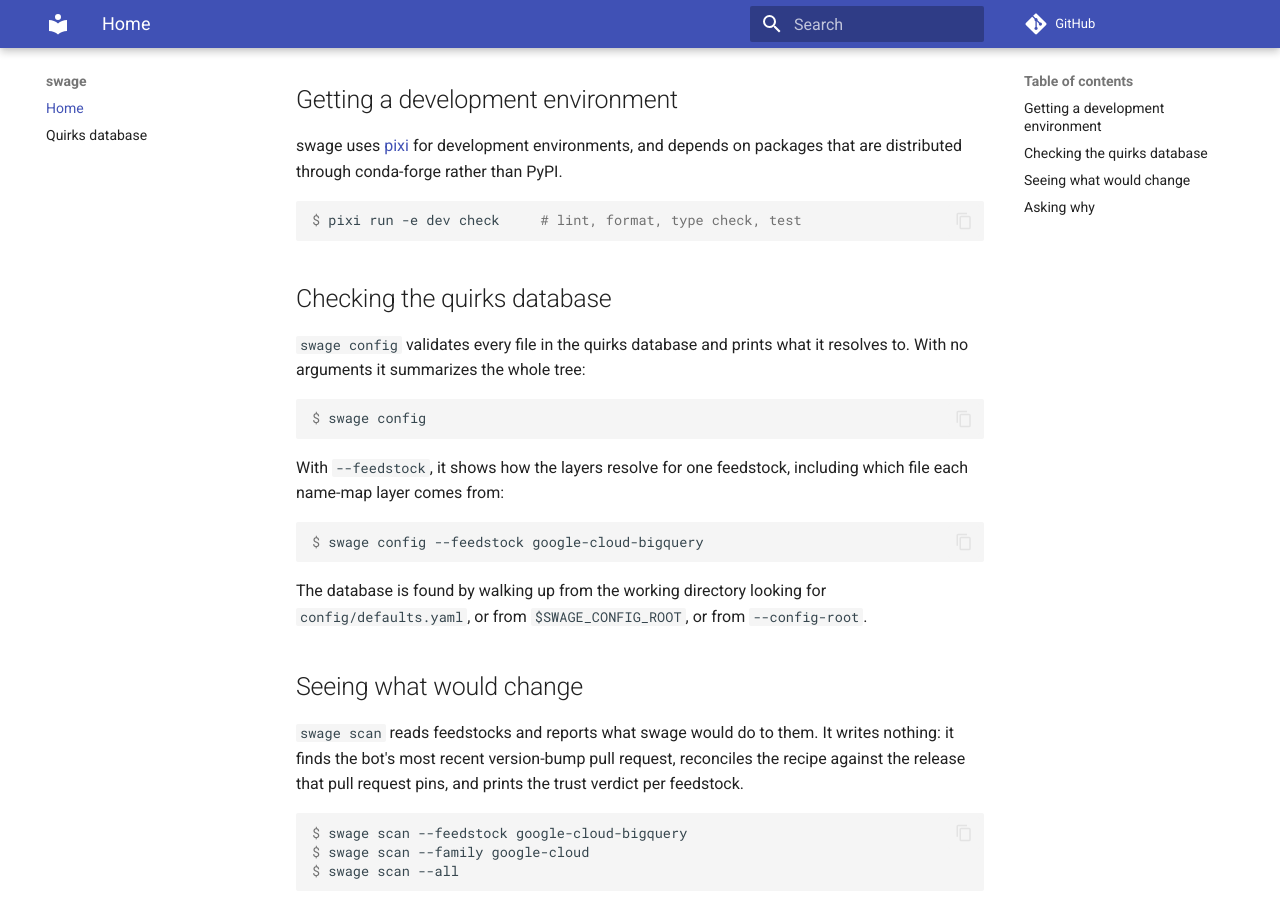
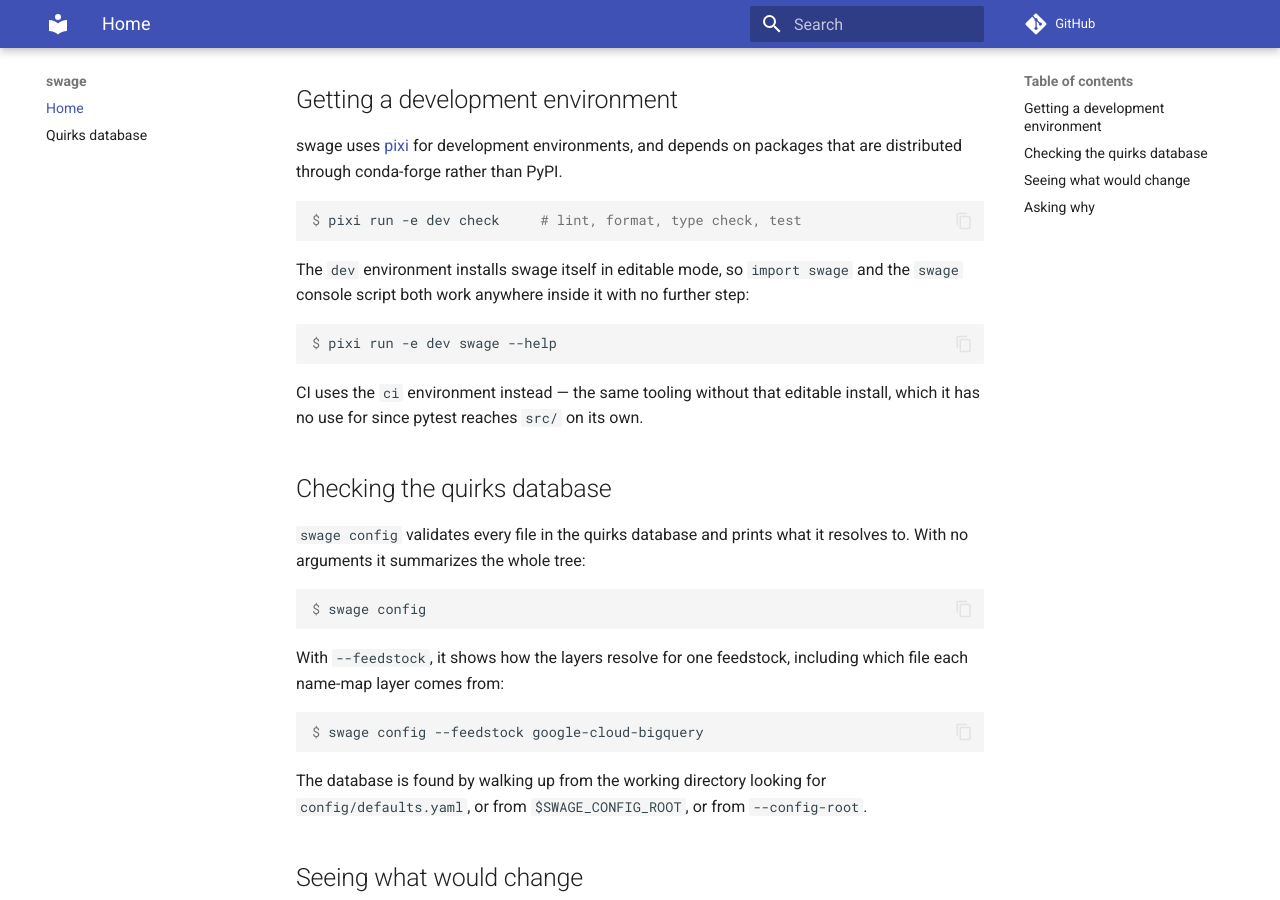
Before and after one commit to xylar/swage, an MkDocs documentation site: the page built from docs/index.md, in a window 1280 px wide and 900 px high, scrolled down 497 px. Built offline with MkDocs 1.6.1 and Material for MkDocs 9.7.7, drawn with Linux system fonts in a browser that asks for light colours; comment, search, counter and statistics services are not loaded.

Commit message:
Install swage editable in the dev environment, not in CI
A fresh worktree had `swage` importable only from inside pytest, which reaches
`src/` through `pythonpath`. Everything else in the environment -- `pixi run -e
dev python -c "import swage"`, the `swage` console script the docs already
invoke -- failed until someone remembered `pixi run -e dev dev-install`. A
manual step that only some commands need is a step that gets forgotten, and the
symptom is a ModuleNotFoundError that says nothing about the cause.

The old comment ruled this out on the grounds that a pypi-dependency drags in
prefix.dev's conda-to-PyPI mapping as a ~500 MB index. That is no longer what
happens: pixi 0.76 fetches the mapping as per-package shards on demand, and a
cold `pixi install -e dev` here takes about six seconds. Measured rather than
inherited, because the claim was the only thing standing in the way.

CI genuinely does not benefit -- it runs pytest and never the console script --
so the install lives in `feature.editable` and CI gets a `ci` environment
without it. The difference is deliberately kept to that one package: a CI
environment that diverges further stops testing what developers run.

Co-Authored-By: Claude Opus 5 <noreply@anthropic.com>

````diff
--- a/docs/index.md
+++ b/docs/index.md
@@ -27,6 +27,17 @@ packages that are distributed through conda-forge rather than PyPI.
 ```console
 $ pixi run -e dev check     # lint, format, type check, test
 ```
+
+The `dev` environment installs swage itself in editable mode, so `import swage`
+and the `swage` console script both work anywhere inside it with no further
+step:
+
+```console
+$ pixi run -e dev swage --help
+```
+
+CI uses the `ci` environment instead — the same tooling without that editable
+install, which it has no use for since pytest reaches `src/` on its own.
 
 ## Checking the quirks database
 
````
Also changed, not shown: pixi.toml (+20 -8 lines), 2 other files.
